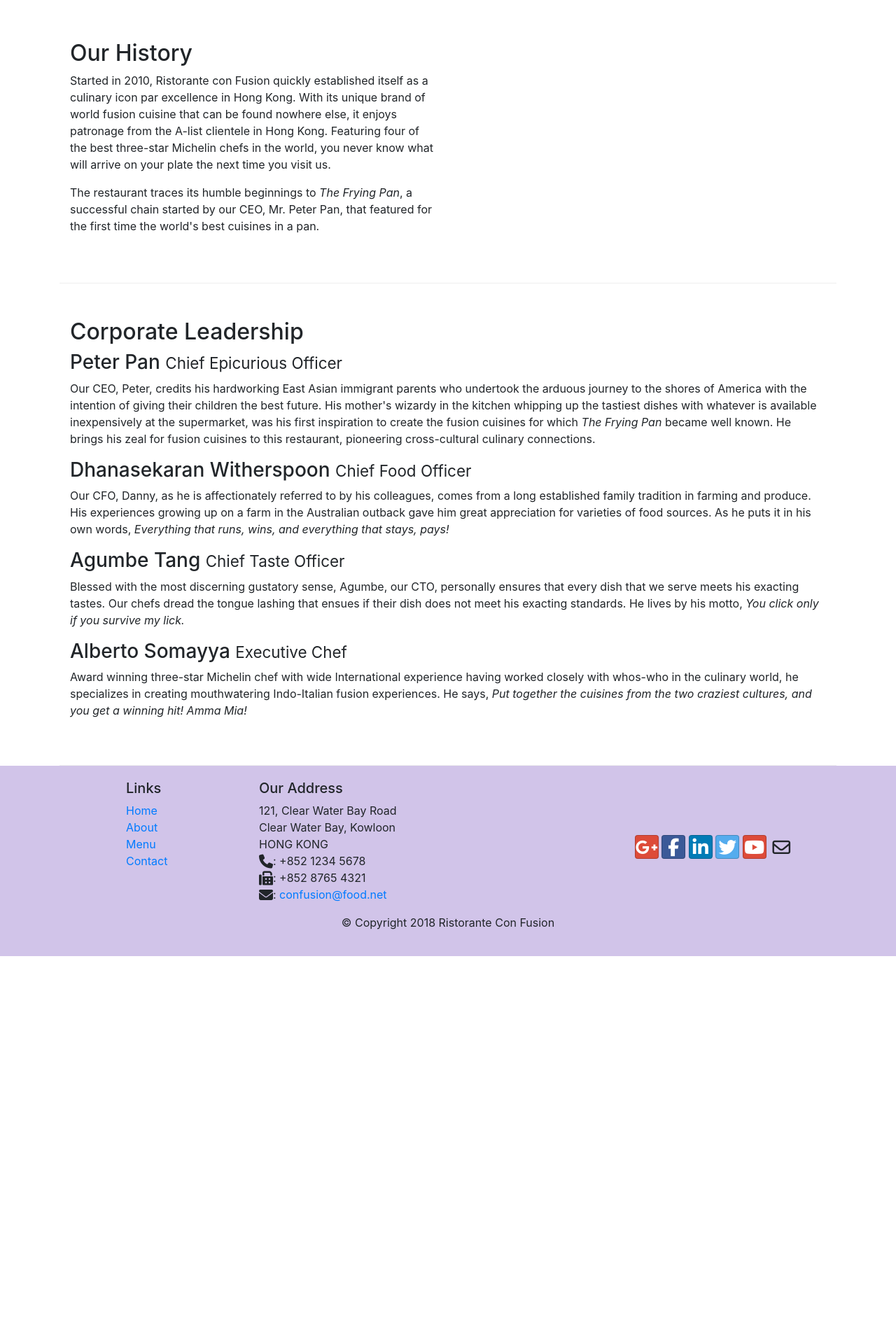
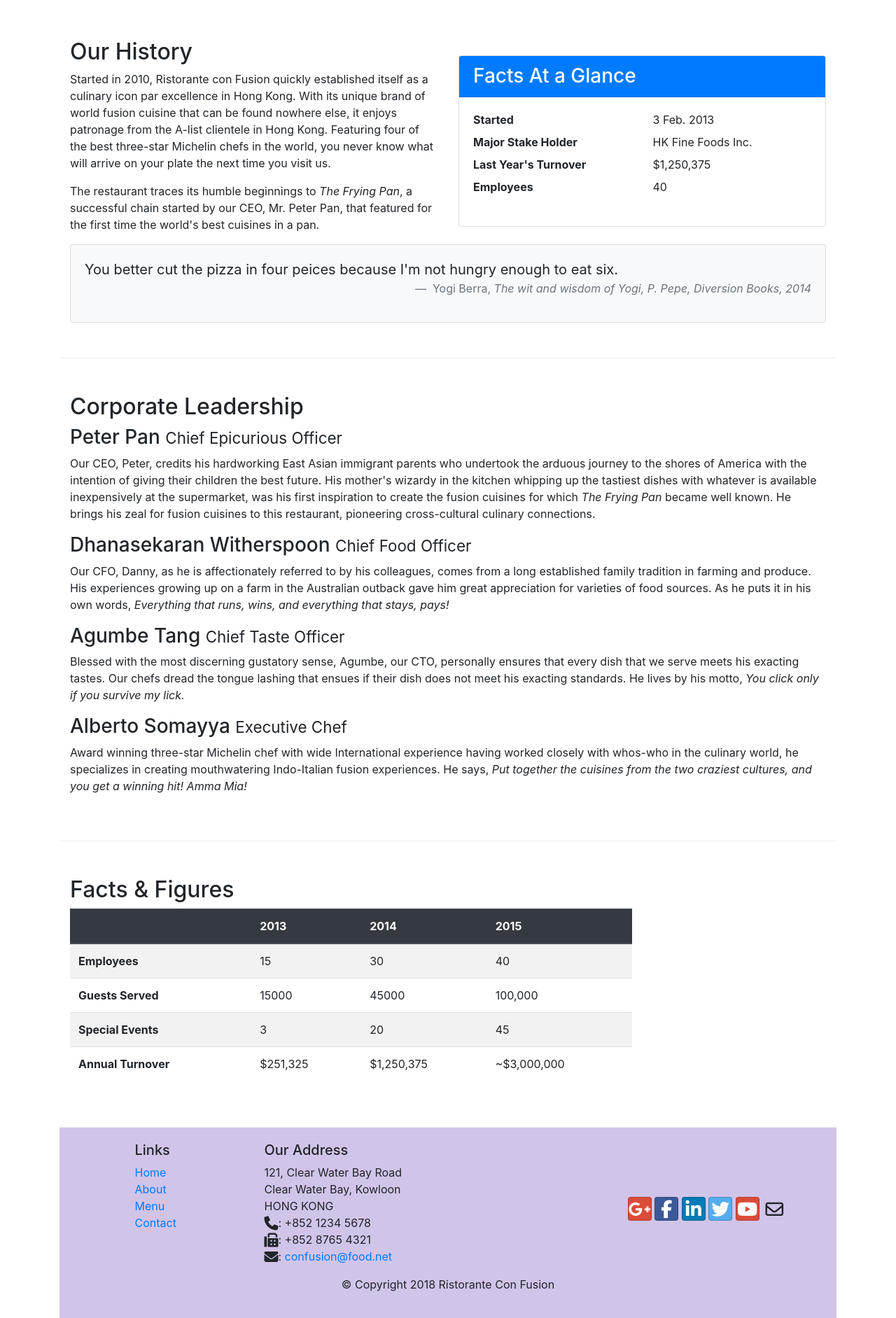
Before and after one commit to jeyansaran620/Bootstrap, a website: page aboutus.html in a window 1280 px wide. Shown: the part 460-2343 px from the top of the page at 70% size. Before the commit the page ends 1826 px from the top, so only its background shows below. Drawn offline with nearby package versions, Linux system fonts and the light colour scheme.

Commit message:
images and media

```diff
--- a/aboutus.html
+++ b/aboutus.html
@@ -18,7 +18,7 @@
 <body>
     <nav class="navbar navbar-dark navbar-expand-sm fixed-top">
         <div class="container">
-           <a class="navbar-brand mr-auto" href="./index.html">Ristorante Con Fusion</a>
+           <a class="navbar-brand mr-auto" href="./index.html"><img src="img/logo.png" height="30" width="41" class="img-fluid"></a>
             <button class="navbar-toggler" type="button" data-toggle="collapse" data-target="#Navbar">
               <span class="navbar-toggler-icon"></span>
             </button>
@@ -39,7 +39,8 @@
                     <h1>Ristorante con Fusion</h1>
                     <p>We take inspiration from the World's best cuisines, and create a unique fusion experience. Our lipsmacking creations will tickle your culinary senses!</p>
                 </div>
-                <div class="col-12 col-sm">
+                <div class="col-12 col-sm align-self-center">
+                  <img src="img/logo.png" class="img-fluid">
                 </div>
             </div>
         </div>
@@ -63,8 +64,38 @@
                 <p>Started in 2010, Ristorante con Fusion quickly established itself as a culinary icon par excellence in Hong Kong. With its unique brand of world fusion cuisine that can be found nowhere else, it enjoys patronage from the A-list clientele in Hong Kong.  Featuring four of the best three-star Michelin chefs in the world, you never know what will arrive on your plate the next time you visit us.</p>
                 <p>The restaurant traces its humble beginnings to <em>The Frying Pan</em>, a successful chain started by our CEO, Mr. Peter Pan, that featured for the first time the world's best cuisines in a pan.</p>
             </div>
-            <div>
+            <div class="col-sm">
+                <div class="card">
+                  <h3 class="card-header bg-primary text-white">Facts At a Glance</h3>
+                  <div class="card-body">
+                      <dl class="row">
+                        <dt class="col-6">Started</dt>
+                        <dd class="col-6">3 Feb. 2013</dd>
+                        <dt class="col-6">Major Stake Holder</dt>
+                        <dd class="col-6">HK Fine Foods Inc.</dd>
+                        <dt class="col-6">Last Year's Turnover</dt>
+                        <dd class="col-6">$1,250,375</dd>
+                        <dt class="col-6">Employees</dt>
+                        <dd class="col-6">40</dd>
+                      </dl>
+                  </div>
+                </div>
             </div>
+                <div class="col-12">
+                    <div class="card card-body bg-light">
+                        <blockquote class="blockquote">
+                            <p class="mb-0"> You better cut the pizza in four peices
+                                because I'm not hungry enough to eat six.
+                            </p>
+                            <footer class="blockquote-footer text-right">
+                                Yogi Berra,
+                                <cite title="Source Title">The wit and wisdom of
+                                    Yogi, P. Pepe, Diversion Books, 2014
+                                </cite>
+                            </footer>
+                        </blockquote>
+                    </div>
+                </div>
         </div>
 
 
@@ -81,7 +112,50 @@
                 <p class="d-none d-sm-block ">Award winning three-star Michelin chef with wide International experience having worked closely with whos-who in the culinary world, he specializes in creating mouthwatering Indo-Italian fusion experiences. He says, <em>Put together the cuisines from the two craziest cultures, and you get a winning hit! Amma Mia!</em></p>
             </div>
        </div>
+       <div class="row row-content">
+          <div class="col-12 col-sm-9">
+              <h2> Facts &amp; Figures</h2>
 
+              <div class="table-responsive">
+                <table class="table table-striped">
+                    <thead class="thead-dark">
+                        <tr>
+                            <th>&nbsp;</th>
+                            <th>2013</th>
+                            <th>2014</th>
+                            <th>2015</th>
+                        </tr>
+                    </thead>
+                    <tbody>
+                        <tr>
+                            <th>Employees</th>
+                            <td>15</td>
+                            <td>30</td>
+                            <td>40</td>
+                        </tr>
+                        <tr>
+                            <th>Guests Served</th>
+                            <td>15000</td>
+                            <td>45000</td>
+                            <td>100,000</td>
+                        </tr>
+                        <tr> <th>Special Events</th>
+                            <td>3</td>
+                            <td>20</td>
+                            <td>45</td>
+                        </tr>
+                        <tr>
+                            <th>Annual Turnover</th>
+                            <td>$251,325</td>
+                            <td>$1,250,375</td>
+                            <td>~$3,000,000</td>
+                        </tr>
+                    </tbody>
+                </table>
+          </div>
+          <div class="col-12 col-sm-3">
+          </div>
+       </div>
     </div>
 
     <footer class="footer">
```
Also changed, not shown: contactus.html (+4 -3 lines), index.html (+27 -11 lines), img/alberto.png (added), img/buffet.png (added), img/logo.png (added), img/uthappizza.png (added), 1 other file.
